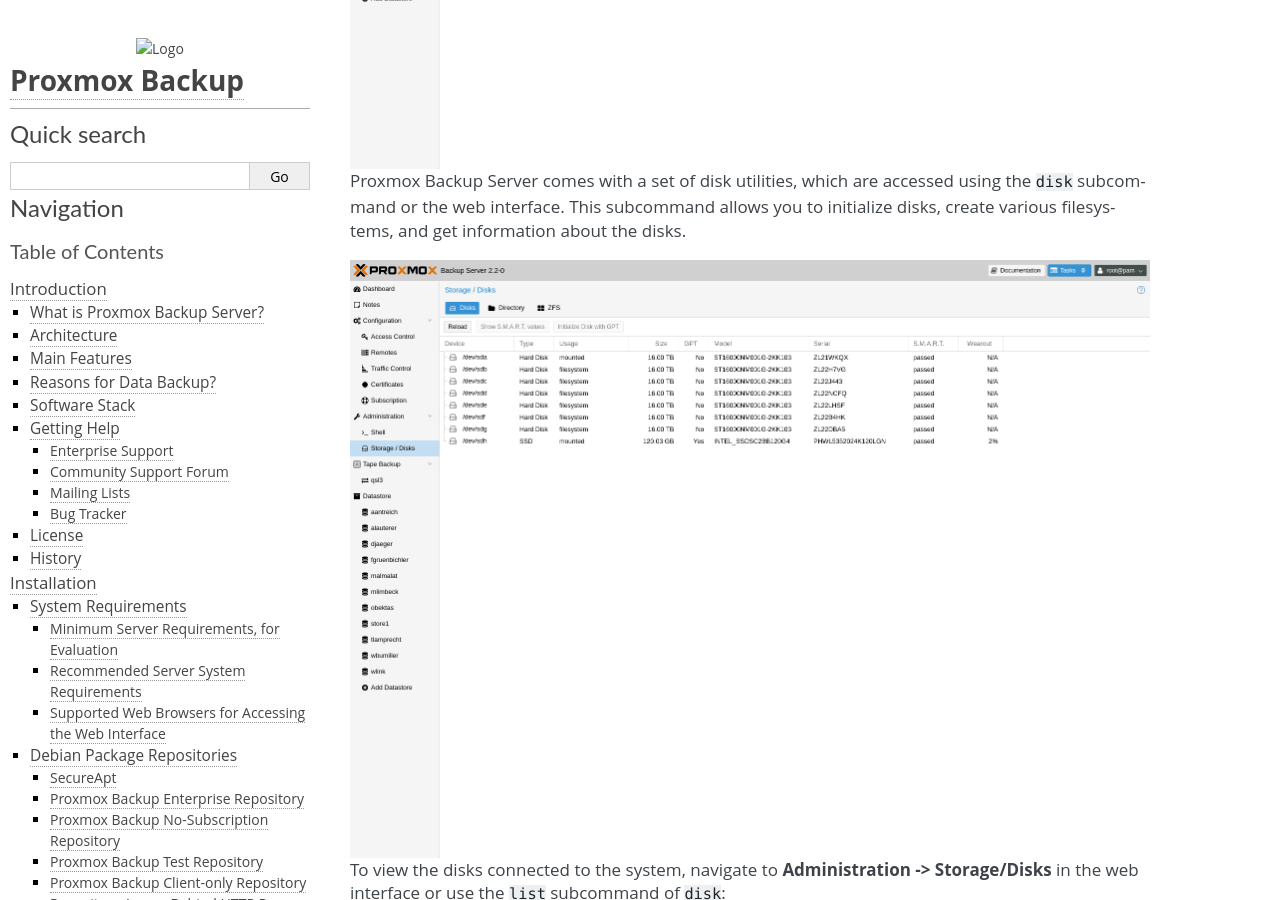
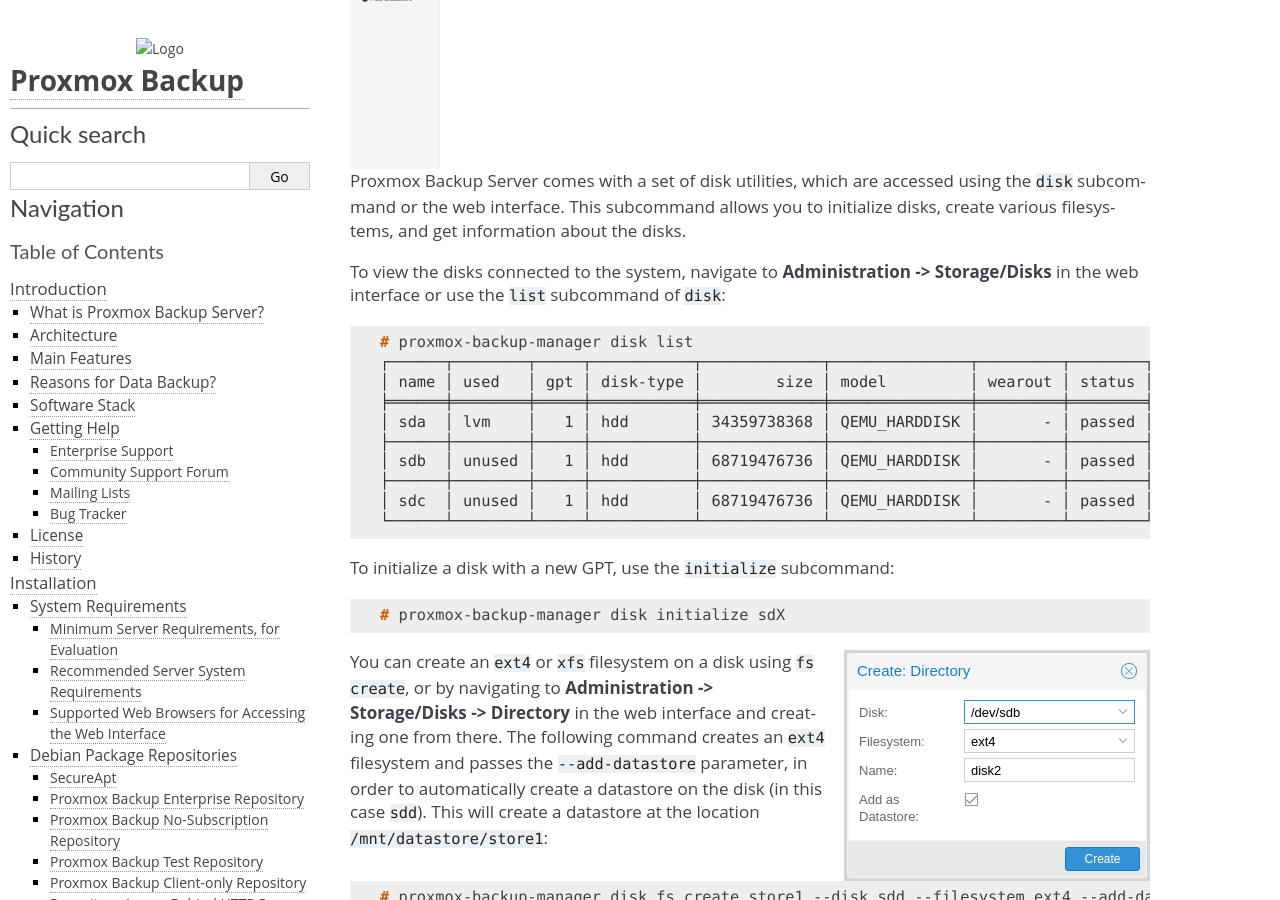
Before and after one commit to rikka-chunibyo/PBS-X, a Sphinx documentation site: the page built from docs/storage.rst, in a window 1280 px wide and 900 px high, scrolled down 585 px. Built offline with Sphinx 7.4.7, drawn with Linux system fonts in a browser that asks for light colours.

Commit message:
docs: storage: remove duplicate screenshot, link remaining one
Signed-off-by: Thomas Lamprecht <t.lamprecht@proxmox.com>

```diff
--- a/docs/storage.rst
+++ b/docs/storage.rst
@@ -7,6 +7,7 @@ Disk Management
 ---------------
 
 .. image:: images/screenshots/pbs-gui-disks.png
+  :target: _images/pbs-gui-disks.png
   :align: right
   :alt: List of disks
 
@@ -14,10 +15,6 @@ Proxmox Backup Server comes with a set of disk utilities, which are
 accessed using the ``disk`` subcommand or the web interface. This subcommand
 allows you to initialize disks, create various filesystems, and get information
 about the disks.
-
-.. image:: images/screenshots/pbs-gui-disks.png
-  :align: right
-  :alt: Web Interface Administration: Disks
 
 To view the disks connected to the system, navigate to **Administration ->
 Storage/Disks** in the web interface or use the ``list`` subcommand of
```
